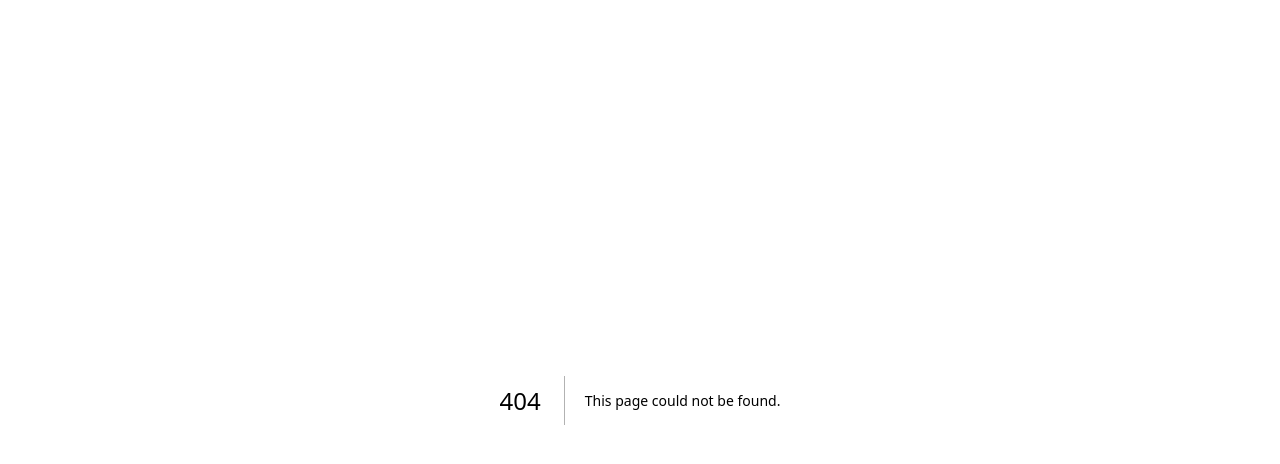
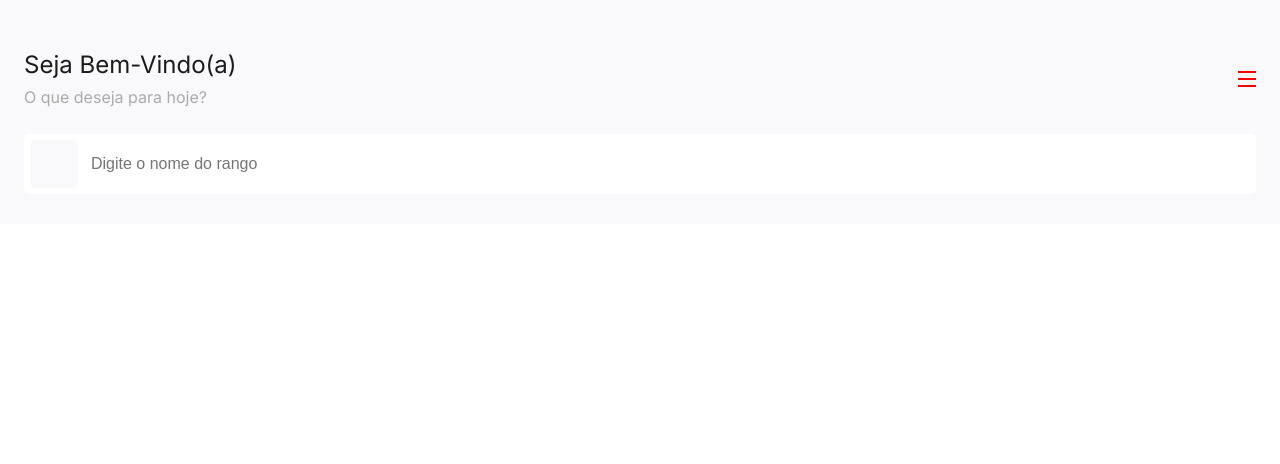
Before and after one commit to edsonbastos2/project-front-ifome, a Next.js app: page /1 in a window 1280 px wide. Before the commit this address had no page. Shown: the top 464 px of the page. Built offline with nearby package versions, Linux system fonts and the light colour scheme.

Commit message:
feat: feito configuração do projeto, criado header

```diff
--- /dev/null
+++ b/components/SearchInput/index.tsx
@@ -0,0 +1,10 @@
+import styles from './styles.module.css'
+
+export const SearchInput = () => {
+    return(
+        <div className={styles.container}>
+            <div className={styles.button}></div>
+            <input placeholder='Digite o nome do rango' type="text" className={styles.input}/>
+        </div>
+    )
+}
--- /dev/null
+++ b/components/SearchInput/styles.module.css
@@ -0,0 +1,23 @@
+.container {
+    background-color: #fff;
+    display: flex;
+    padding: 6px;
+    border-radius: 5px;
+}
+
+.button {
+    background-color: #f9f9fb;
+    width: 48px;
+    height: 48px;
+    border-radius: 5px;
+}
+
+.input {
+    border: 0;
+    outline: 0;
+    flex: 1;
+    height: 48px;
+    font-weight: 400;
+    font-size: 16px;
+    margin-left: 13px;
+}
--- /dev/null
+++ b/pages/[tenant]/index.tsx
@@ -0,0 +1,34 @@
+import { SearchInput } from '../../components/SearchInput';
+import styles from '../../styles/Home.module.css'
+
+
+const Home= () => {
+  return (
+    <div className={styles.container}>
+        <header className={styles.header}>
+          <div className={styles.headerTop}>
+            <div className={styles.headerTopLeft}>
+              <div className={styles.headerTitle}>
+                Seja Bem-Vindo(a)
+              </div>
+              <div className={styles.headerSubtitle}>
+                O que deseja para hoje?
+              </div>
+            </div>
+            <div className={styles.hraderTopRight}>
+              <div className={styles.headerMenurBotton}>
+                <div className={styles.menuButtonLine}></div>
+                <div className={styles.menuButtonLine}></div>
+                <div className={styles.menuButtonLine}></div>
+              </div>
+            </div>
+          </div>
+          <div className={styles.headerBottom}>
+            <SearchInput />
+          </div>
+        </header>
+    </div>
+  );
+}
+
+export default Home;
--- a/styles/Home.module.css
+++ b/styles/Home.module.css
@@ -1,129 +1,47 @@
 .container {
-  padding: 0 2rem;
+  background-color: #fff;
 }
 
-.main {
-  min-height: 100vh;
-  padding: 4rem 0;
-  flex: 1;
+.header {
+  background-color: #f9f9fb;
+  padding: 50px 24px 30px 24px;
+}
+
+.headerTop {
+  display: flex;
+  justify-content: space-between;
+  align-items: center;
+  margin-bottom: 27px;
+}
+
+.headerTopLeft {}
+
+.hraderTopRight {}
+
+.headerMenurBotton {
+  width: 18px;
+  height: 16px;
   display: flex;
   flex-direction: column;
-  justify-content: center;
-  align-items: center;
+  justify-content: space-between;
 }
 
-.footer {
-  display: flex;
-  flex: 1;
-  padding: 2rem 0;
-  border-top: 1px solid #eaeaea;
-  justify-content: center;
-  align-items: center;
+.menuButtonLine {
+  background-color: red;
+  height: 2px;
 }
 
-.footer a {
-  display: flex;
-  justify-content: center;
-  align-items: center;
-  flex-grow: 1;
+.headerTitle {
+  font-weight: 500;
+  font-size: 24px;
+  color: #1b1b1b;
+  margin-bottom: 8px;
 }
 
-.title a {
-  color: #0070f3;
-  text-decoration: none;
+.headerSubtitle {
+  font-weight: 400;
+  font-size: 1rem;
+  color: rgba(151, 151, 151, 0.8);
 }
 
-.title a:hover,
-.title a:focus,
-.title a:active {
-  text-decoration: underline;
-}
-
-.title {
-  margin: 0;
-  line-height: 1.15;
-  font-size: 4rem;
-}
-
-.title,
-.description {
-  text-align: center;
-}
-
-.description {
-  margin: 4rem 0;
-  line-height: 1.5;
-  font-size: 1.5rem;
-}
-
-.code {
-  background: #fafafa;
-  border-radius: 5px;
-  padding: 0.75rem;
-  font-size: 1.1rem;
-  font-family: Menlo, Monaco, Lucida Console, Liberation Mono, DejaVu Sans Mono,
-    Bitstream Vera Sans Mono, Courier New, monospace;
-}
-
-.grid {
-  display: flex;
-  align-items: center;
-  justify-content: center;
-  flex-wrap: wrap;
-  max-width: 800px;
-}
-
-.card {
-  margin: 1rem;
-  padding: 1.5rem;
-  text-align: left;
-  color: inherit;
-  text-decoration: none;
-  border: 1px solid #eaeaea;
-  border-radius: 10px;
-  transition: color 0.15s ease, border-color 0.15s ease;
-  max-width: 300px;
-}
-
-.card:hover,
-.card:focus,
-.card:active {
-  color: #0070f3;
-  border-color: #0070f3;
-}
-
-.card h2 {
-  margin: 0 0 1rem 0;
-  font-size: 1.5rem;
-}
-
-.card p {
-  margin: 0;
-  font-size: 1.25rem;
-  line-height: 1.5;
-}
-
-.logo {
-  height: 1em;
-  margin-left: 0.5rem;
-}
-
-@media (max-width: 600px) {
-  .grid {
-    width: 100%;
-    flex-direction: column;
-  }
-}
-
-@media (prefers-color-scheme: dark) {
-  .card,
-  .footer {
-    border-color: #222;
-  }
-  .code {
-    background: #111;
-  }
-  .logo img {
-    filter: invert(1);
-  }
-}
+.headerBottom {}
--- a/styles/globals.css
+++ b/styles/globals.css
@@ -1,26 +1,13 @@
-html,
-body {
-  padding: 0;
-  margin: 0;
-  font-family: -apple-system, BlinkMacSystemFont, Segoe UI, Roboto, Oxygen,
-    Ubuntu, Cantarell, Fira Sans, Droid Sans, Helvetica Neue, sans-serif;
-}
+@import url('https://fonts.googleapis.com/css2?family=Inter:wght@400;600;700;800&display=swap');
 
-a {
-  color: inherit;
-  text-decoration: none;
-}
 
 * {
   box-sizing: border-box;
+  padding: 0;
+  margin: 0;
 }
 
-@media (prefers-color-scheme: dark) {
-  html {
-    color-scheme: dark;
-  }
-  body {
-    color: white;
-    background: black;
-  }
+
+body {
+  font-family: 'Inter', sans-serif;
 }
```
Also changed, not shown: pages/[tenant]/pedidos.tsx (added, +9 -0 lines).
